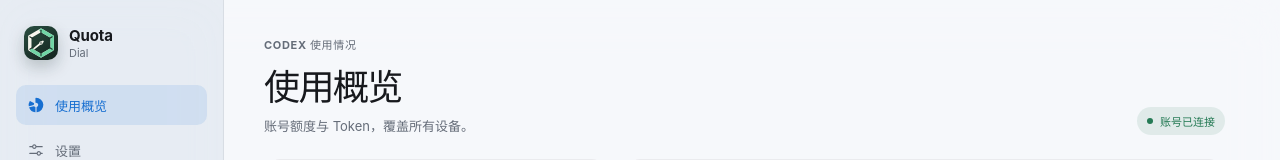
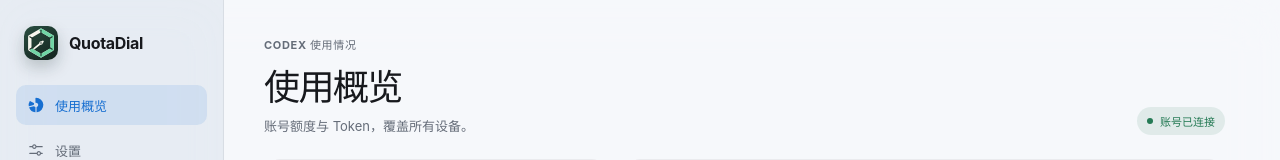
Before and after one commit to PolarisLight/QuotaDial, a React (Vite) app in the folder app/: page / in a window 1280 px wide. Shown: the top 160 px of the page. Built offline with nearby package versions, Linux system fonts and the light colour scheme.

Commit message:
fix: simplify branding and tray navigation

```diff
--- a/app/src/components/AppSidebar.tsx
+++ b/app/src/components/AppSidebar.tsx
@@ -16,10 +16,7 @@ export function AppSidebar({
         <span className="brand-mark">
           <BrandMark />
         </span>
-        <span>
-          <strong>Quota</strong>
-          <small>Dial</small>
-        </span>
+        <strong>QuotaDial</strong>
       </div>
 
       <nav className="sidebar-nav" aria-label="主导航">
--- a/app/src/styles/app.css
+++ b/app/src/styles/app.css
@@ -116,20 +116,10 @@ button:focus-visible {
   fill: #1b3029;
 }
 
-.brand strong,
-.brand small {
-  display: block;
-}
-
 .brand strong {
-  font-size: 15px;
-  letter-spacing: -0.01em;
-}
-
-.brand small {
-  margin-top: 1px;
-  color: var(--muted);
-  font-size: 11px;
+  font-size: 16px;
+  letter-spacing: -0.02em;
+  white-space: nowrap;
 }
 
 .sidebar-nav {
@@ -1443,7 +1433,7 @@ h2 {
     padding-inline: 0;
   }
 
-  .brand > span:last-child,
+  .brand > strong,
   .nav-item:not(.active),
   .nav-item {
     font-size: 0;
```
Also changed, not shown: 2 other files (tests, documents, lock files or other folders).
